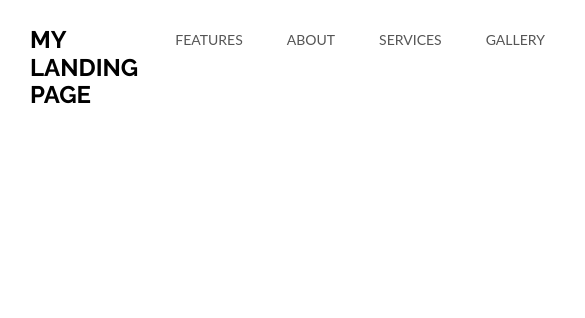
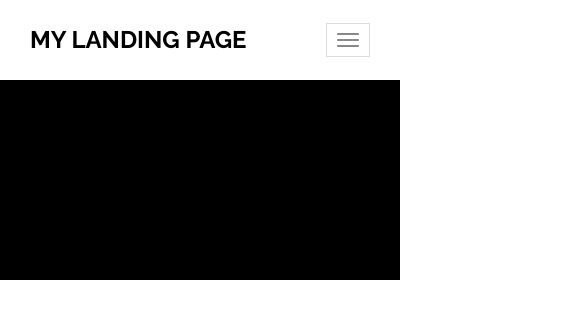
Before and after one commit to ke1t0/LP, a plain HTML site: page my-landing-page/index.html in a window 390 px wide. Shown: the top 318 px of the page, 585 px wide, since content can reach past the window. Drawn offline with Linux system fonts and the light colour scheme.

Commit message:
レスポンシブ化

```diff
--- a/my-landing-page/css/scss/_nav-lists.scss
+++ b/my-landing-page/css/scss/_nav-lists.scss
@@ -14,4 +14,27 @@
         margin: 0 20px;
         padding: 8px 2px;
     }
+
+    @media (max-width: 991px) {
+        justify-content: flex-end;
+        margin-top: 15px;
+
+        &__link {
+            padding: 0;
+        }
+    }
+
+    @media (max-width: 767px) {
+        display: block;
+        margin: 14px 0 2px;
+
+        &__item {
+            font-size: 14px;
+        }
+
+        &__link {
+            margin: 0 20px;
+            padding: 6px 2px;
+        }
+    }
 }
--- a/my-landing-page/css/scss/_nav.scss
+++ b/my-landing-page/css/scss/_nav.scss
@@ -9,10 +9,54 @@
         margin: 0 auto;
     }
 
+    &__hamburger-menu {
+        display: none;
+    }
+
     &__logo {
         font-family: "Raleway", sans-serif;
         font-size: 24px;
         display: inline-block;
         padding: 11px 15px;
     }
+
+    @media (max-width: 1199px) {
+        &__container {
+            max-width: 970px;
+        }
+    }
+
+    @media (max-width: 991px) {
+        &__container {
+            display: block;
+            max-width: 750px;
+        }
+    }
+
+    @media (max-width: 767px) {
+        &__contents {
+            overflow: hidden;
+            height: 0;
+        }
+
+        &__title {
+            display: flex;
+            justify-content: space-between;
+        }
+
+        &__hamburger-menu {
+            display: block;
+            margin-right: 14px;
+        }
+
+        .opened {
+            height: 100%;
+            border-top: 1px solid #e7e7e7;
+        }
+    }
 }
+
+.header {
+    height: 200px;
+    background-color: #000;
+}
--- a/my-landing-page/css/scss/style.scss
+++ b/my-landing-page/css/scss/style.scss
@@ -1,2 +1,6 @@
 @import "nav";
 @import "nav-lists";
+
+body {
+    min-width: 400px;
+}
--- a/my-landing-page/index.html
+++ b/my-landing-page/index.html
@@ -16,10 +16,11 @@
             <div class="nav__container">
                 <div class="nav__title">
                     <a class="nav__logo">MY LANDING PAGE</a>
+                    <button class="nav__hamburger-menu" id="hamburger-menu"><img src="img/hamburger.png" width="46px" alt="hamburger-menu" /></button>
                 </div>
-                <div class="nav__contents">
+                <div class="nav__contents" id="nav-contents">
                     <ul class="nav-lists">
-                        <li class="nav-lists__item"><a class="nav-lists__link" href="#">FEATURES</a></li>
+                        <li class="nav-lists__item"><a class="nav-lists__link" href="#features">FEATURES</a></li>
                         <li class="nav-lists__item"><a class="nav-lists__link" href="#">ABOUT</a></li>
                         <li class="nav-lists__item"><a class="nav-lists__link" href="#">SERVICES</a></li>
                         <li class="nav-lists__item"><a class="nav-lists__link" href="#">GALLERY</a></li>
@@ -28,6 +29,7 @@
                 </div>
             </div>
         </nav>
+        <header class="header"></header>
 
         <script src="js/nav.js"></script>
     </body>
--- a/my-landing-page/js/nav.js
+++ b/my-landing-page/js/nav.js
@@ -1,4 +1,13 @@
 'use strict'
-const hello = (text) => {
-  console.log(text)
+
+const hamburger = document.getElementById('hamburger-menu')
+if (hamburger) {
+  hamburger.addEventListener(
+    'click',
+    function () {
+      const target = document.getElementById('nav-contents')
+      target.classList.toggle('opened')
+    },
+    false
+  )
 }
```
Also changed, not shown: my-landing-page/css/style.css, my-landing-page/img/hamburger.png (added).
